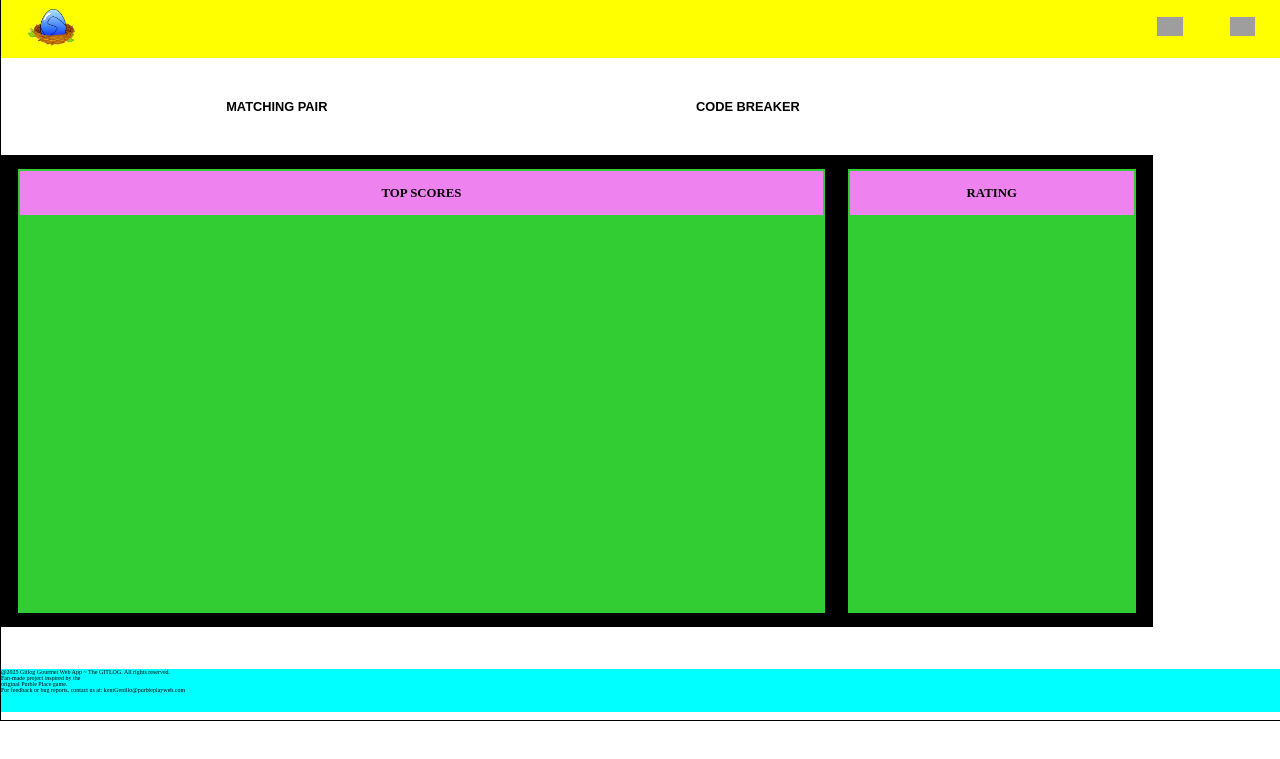
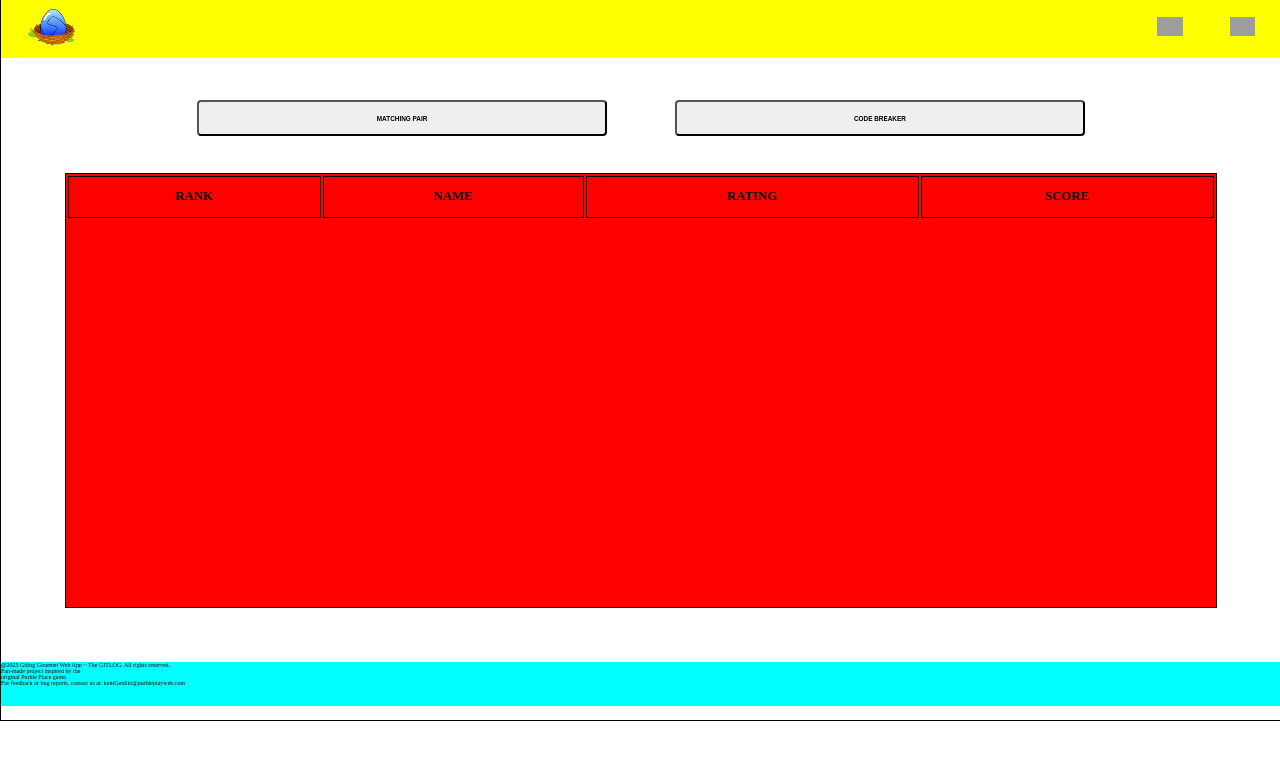
Before and after one commit to TheAmazingTurtle/126-final-project, a PHP site: page /leaderboard.html in a window 1280 px wide. Shown: the part 41-800 px from the top of the page. Run offline with PHP 8.4, Linux system fonts and the light colour scheme; lists and menus that the app fills with data are empty; grey boxes are pictures that could not be loaded.

Commit message:
Restructured leaderboard page

```diff
--- a/leaderboard.html
+++ b/leaderboard.html
@@ -6,8 +6,7 @@
     <link rel="stylesheet" href="styles.css">
     <title>GITLOG GOURMET</title>
 </head>
-<body>
-
+<body class="leaderboard-page">
     <div id="aspect-ratio-wrapper">
         <div id="game-container">
 
@@ -23,113 +22,43 @@
                     </a>
                 </nav>
             </header>
-
-
-            <main class="leaderboard-page">
-                    <div class="chooseGameLeaderboard">
-                        <button id="leaderBoard-Game1-Button">
-                            <h1> MATCHING PAIR </h1>
-                        </button>
-                        <button id="leaderBoard-Game2-Button">
-                            <h1> CODE BREAKER</h1>
-                        </button>
+            <main>
+                <div id="leaderboard-content">
+                    <div id="leaderboard-switch-button-container">
+                        <button id="leaderboard-game1-switch" onclick="selectBoard(1)">MATCHING PAIR</button>
+                        <button id="leaderboard-game2-switch" onclick="selectBoard(2)">CODE BREAKER</button>
                     </div>
-
-
-                    <div class="table-LeaderBoard">
-
-                        <div class="game-leftSide-topScores">
-                            <table class="topScorers">
+                    <div id="leaderboard-table-container">
+                        <input type="radio" name="active-board" id='game1-radio' checked>
+                        <table id="game1-board">
                             <thead>
-                                    <th class="headingsLeaderboard" colspan="2"><h2 id="leaderBoard-topScores">TOP SCORES</h2></th>
+                                <tr>
+                                    <th>RANK</th>
+                                    <th>NAME</th>
+                                    <th>RATING</th>
+                                    <th>SCORE</th>
+                                </tr>
                             </thead>
                             <tbody>
-                                    <tr class="row-1" data-row="1">
-                                        <td class="names-Leaderboard"><h3 id="name-1" data-col="1"></h3></td>
-                                        <td class="points-Leaderboard"><h3 id="name-score-1" data-col="2"></h3></td>
+
+                            </tbody>
+                        </table>
+
+                        <input type="radio" name="active-board" id='game2-radio'>
+                        <table id="game2-board">
+                            <thead>
+                                <tr>
+                                    <th>RANK</th>
+                                    <th>NAME</th>
+                                    <th>RATING</th>
+                                    <th>SCORE</th>
                                 </tr>
-                                    <tr class="row-2" data-row="2">
-                                        <td class="names-Leaderboard"><h3 id="name-2" data-col="1"></h3></td>
-                                        <td class="points-Leaderboard"><h3 id="name-score-2" data-col="2"></h3></td>
-                                    </tr>
-                                    <tr class="row-3" data-row="3">
-                                        <td class="names-Leaderboard"><h3 id="name-3" data-col="1"></h3></td>
-                                        <td class="points-Leaderboard"><h3 id="name-score-3" data-col="2"></h3></td>
-                                    </tr>
-                                    <tr class="row-4" data-row="4">
-                                        <td class="names-Leaderboard"><h3 id="name-4" data-col="1"></h3></td>
-                                        <td class="points-Leaderboard"><h3 id="name-score-4" data-col="2"></h3></td>
-                                    </tr>
-                                    <tr class="row-5" data-row="5">
-                                        <td class="names-Leaderboard"><h3 id="name-5" data-col="1"></h3></td>
-                                        <td class="points-Leaderboard"><h3 id="name-score-5" data-col="2"></h3></td>
-                                    </tr>
-                                    <tr class="row-6" data-row="6">
-                                        <td class="names-Leaderboard"><h3 id="name-6" data-col="1"></h3></td>
-                                        <td class="points-Leaderboard"><h3 id="name-score-6" data-col="2"></h3></td>
-                                    </tr>
-                                    <tr class="row-7" data-row="7">
-                                        <td class="names-Leaderboard"><h3 id="name-7" data-col="1"></h3></td>
-                                        <td class="points-Leaderboard"><h3 id="name-score-7" data-col="2"></h3></td>
-                                    </tr>
-                                    <tr class="row-8" data-row="8">
-                                        <td class="names-Leaderboard"><h3 id="name-8" data-col="1"></h3></td>
-                                        <td class="points-Leaderboard"><h3 id="name-score-8" data-col="2"></h3></td>
-                                    </tr>
-                                    <tr class="row-9" data-row="9">
-                                        <td class="names-Leaderboard"><h3 id="name-9" data-col="1"></h3></td>
-                                        <td class="points-Leaderboard"><h3 id="name-score-9" data-col="2"></h3></td>
-                                    </tr>
-                                    <tr class="row-10" data-row="10">
-                                        <td class="names-Leaderboard"><h3 id="name-10" data-col="1"></h3></td>
-                                        <td class="points-Leaderboard"><h3 id="name-score-10" data-col="2"></h3></td>
-                                    </tr>
+                            </thead>
+                            <tbody>
 
                             </tbody>
                         </table>
                     </div>
-
-
-                        <div class="game-rightSide-rating">
-                            <table class="topScorers-rating">
-                                <thead>
-                                    <th class="headingsLeaderboard"><h2 id="leaderBoard-topScores">RATING</h2></th>
-                                </thead>
-                                <tbody>
-                                    <tr class="row-1" data-row="1">
-                                        <td><h3 id="name-1-rating"></h3></td>
-                                    </tr>
-                                    <tr class="row-2" data-row="2">
-                                        <td><h3 id="name-2-rating"></h3></td>
-                                    </tr>
-                                    <tr class="row-3" data-row="3">
-                                        <td><h3 id="name-3-rating"></h3></td>
-                                    </tr>
-                                    <tr class="row-4" data-row="4">
-                                        <td><h3 id="name-4-rating"></h3></td>
-                                    </tr>
-                                    <tr class="row-5" data-row="5">
-                                        <td><h3 id="name-5-rating"></h3></td>
-                                    </tr>
-                                    <tr class="row-6" data-row="6">
-                                        <td><h3 id="name-6-rating"></h3></td>
-                                    </tr>
-                                    <tr class="row-7" data-row="7">
-                                        <td><h3 id="name-7-rating"></h3></td>
-                                    </tr>
-                                    <tr class="row-8" data-row="8">
-                                        <td><h3 id="name-8-rating"></h3></td>
-                                    </tr>
-                                    <tr class="row-9" data-row="9">
-                                        <td><h3 id="name-9-rating"></h3></td>
-                                    </tr>
-                                    <tr class="row-10" data-row="10">
-                                        <td><h3 id="name-10-rating"></h3></td>
-                                    </tr>
-                                </tbody>
-                            </table>
-                        </div>
-
                 </div>
             </main>
             <footer>
@@ -141,5 +70,6 @@
             </footer>
         </div>
     </div>
+    <script src="leaderboard-script.js"></script>
 </body>
 </html>
--- a/styles.css
+++ b/styles.css
@@ -387,7 +387,7 @@ main {
 
                 }
 
-                    input[type="radio"]:checked + img {
+                    #game2-cabinet input[type="radio"]:checked + img {
                         outline: 5px solid red;
                         outline-offset: -3px;
                         border-radius: 4px;
@@ -400,7 +400,7 @@ main {
                     border-bottom: #a76c3f solid 10px;
                 }
 
-                input[type="radio"] {
+                #game2-cabinet input[type="radio"] {
                     display: none;
                 }
 
@@ -508,105 +508,78 @@ main {
                     margin: 0;
                 }
 
-    .leaderboard-page {
-        position: absolute;
+
+    #leaderboard-content {
         width: 100%;
         height: 100%;
-        /* background-color: #812c2c; */
+
         display: flex;
+        flex-direction: row;
         flex-direction: column;
+        justify-content: center;
         align-items: center;
-        /* justify-content: flex-start; */
-        /* box-sizing: border-box; */
     }
 
-    /* Top Buttons */
-    .chooseGameLeaderboard {
-        position: relative;
-        top: 6%;
-        margin: 0.5% 0;
+        #leaderboard-switch-button-container {
             width: 80%;
-        height: 2%;
+            height: 10%;
+            display: flex;
+            flex-direction: row;
+            justify-content: space-evenly;
+            align-items: center;
+        }
+
+            #leaderboard-switch-button-container button {
+                height: 60%;
+                width: 40%;
+                font-weight: bold;
+                font-size: 0.5vw;
+                cursor: pointer;
+                border-radius: 0.5vh;
+            }
+
+            /* Table container */
+        #leaderboard-table-container {
+            width: 100%;
+            height: 80%;
             display: flex;
             justify-content: center;
             align-items: center;
-        gap: 10%;
-        box-sizing: border-box;
         }
 
-    .chooseGameLeaderboard button {
-        background-color: white;
-        font-weight: bold;
-        font-size: 0.5vw;
-        padding: 0.5% 13%;
-        cursor: pointer;
-        border: none;
-        border-radius: 0.5vh;
+            #leaderboard-table-container input[type="radio"] {
+                display: none;
             }
 
-    .chooseGameLeaderboard button:active {
-        background-color: #6a74a0; /* slightly darker color when tapped */
-        transform: scale(0.96);
+            #leaderboard-table-container input[type="radio"]:not(:checked) + table {
+                display: none;
             }
 
-    /* Table container */
-    .table-LeaderBoard {
-        position: relative;
-        top: 12%;
+            #leaderboard-table-container table{
                 width: 90%;
-        height: 78%;
-        display: flex;
-        justify-content: space-between;
-        align-items: stretch;
-        background-color: black;
-        box-sizing: border-box;
+                height: 90%;
             }
 
-    /* Score & Rating columns */
-    .game-leftSide-topScores {
-        width: 70%;
-        height: 94%;
-        position: relative;
-        top: 3%;
-        left: 1.5%;
-        background-color: limegreen;
+            #leaderboard-table-container tbody{
+                overflow-x: scroll;
             }
 
-    .game-rightSide-rating {
-        width: 25%;
-        height: 94%;
-        top: 3%;
-        right: 1.5%;
-        position: relative;
-        background-color: limegreen;
+            #leaderboard-table-container table, tr, th, td{
+                border: solid 1px black;
             }
 
-    /* Tables themselves */
-    .topScorers,
-    .topScorers-rating {
-        width: 100%;
-        height: 100%;
-    }
-
-    .topScorers th,
-    .topScorers-rating th {
-        background-color: violet;
-        text-align: center;
-        vertical-align: middle;
+            #leaderboard-table-container th {
+                margin: 0;
                 padding: 0;
-
-    }
-
-    .topScorers td,
-    .topScorers-rating td {
-        text-align: center;
                 font-size: 1vw;
             }
 
-    .headingsLeaderboard h2 {
-        margin: 0;
-        padding: 0;
-        font-size: 1vw;
+            #game1-board{
+                background-color: red;
+            }
+
+            #game2-board{
+                background-color: green;
             }
 }
 
```
Also changed, not shown: leaderboard-script.js (added, +14 -0 lines). Lines whose indentation alone changed are shown as unchanged.
